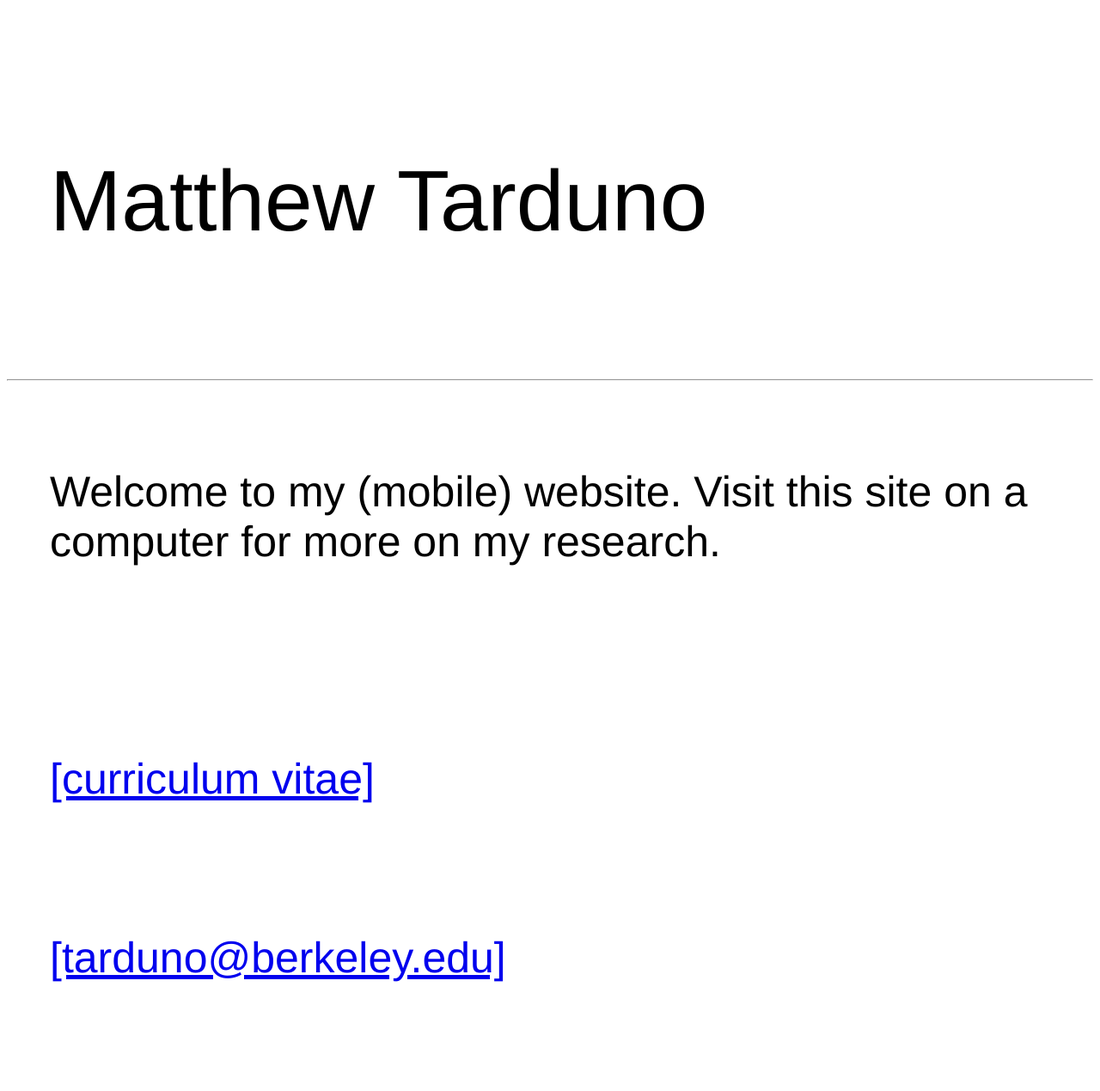
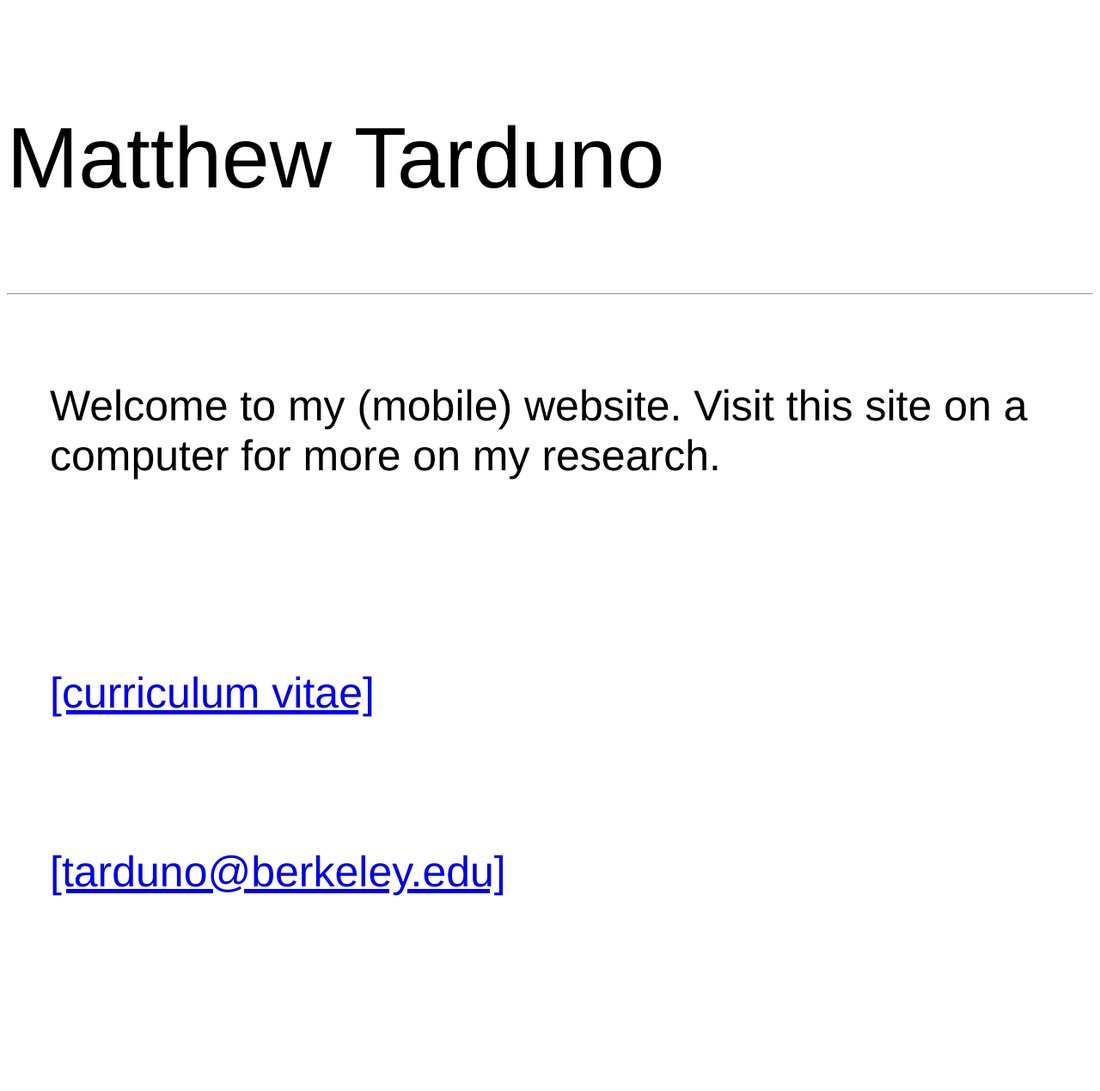
Before and after one commit to Matt-Tarduno/Matt-Tarduno.github.io, a Jekyll site: the page mobile/index.html, which Jekyll copies as it is, in a window 1280 px wide. Shown: the whole page at 86% size. Built offline with Jekyll 4.4.1, drawn with Linux system fonts in a browser that asks for light colours; after the commit the page ends 1169 px from its top, so only the background shows below that.

Commit message:
Update index.html

```diff
--- a/mobile/index.html
+++ b/mobile/index.html
@@ -1,7 +1,7 @@
 <br />
 <div class="blurb">
 	<h1></h1>
-	<p style="font-size:100px;  font-family:'Helvetica', 'Arial', 'Sans-Serif'; padding: 50px"> Matthew Tarduno</p>
+	<p style="font-size:100px;  font-family:'Helvetica', 'Arial', 'Sans-Serif'; padding-right: 50px"> Matthew Tarduno</p>
 	<hr>
 </div><!-- /.blurb -->
 <div class="blurb">
```
